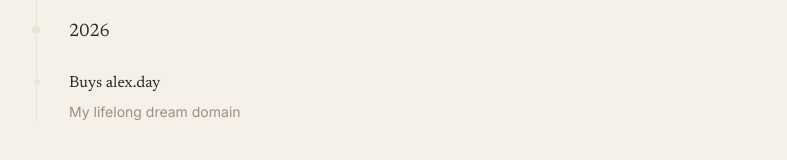
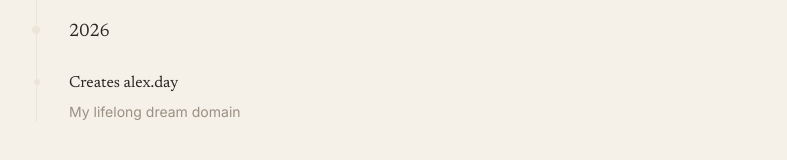
Before and after one commit to sudokufan/alex.day, a React (Vite) app: page /timeline in a window 1280 px wide. Shown: the part 5730-5890 px from the top of the page, without its empty margins (244-1031 px from the left). Built offline with nearby package versions, Linux system fonts and the light colour scheme.

Commit message:
tweak to timeline (again)

```diff
--- a/src/content/timeline.ts
+++ b/src/content/timeline.ts
@@ -247,7 +247,7 @@ export const timeline: TimelineEntry[] = [
   },
   {
     year: 2026,
-    title: "Buys alex.day",
+    title: "Creates alex.day",
     description: "My lifelong dream domain",
   },
 ];
```
